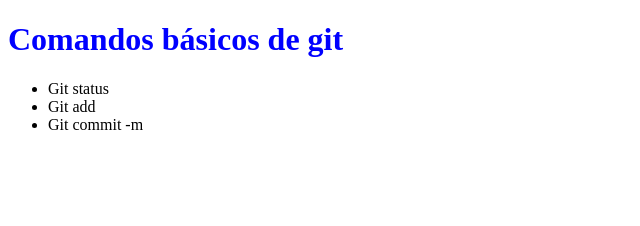
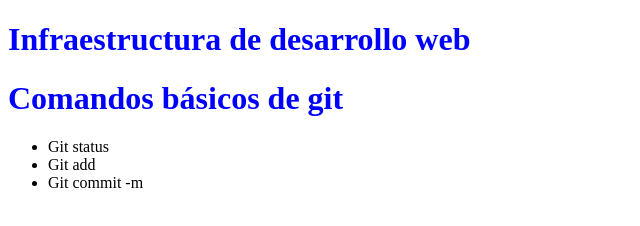
Before and after one commit to fesaenriquezhe/comandosGit, a plain HTML site: page index.html in a window 1280 px wide. Shown: the whole page, without its empty margins (0-640 px from the left). Drawn offline with Linux system fonts and the light colour scheme.

Commit message:
feature agregue nombre de materia a index

```diff
--- a/index.html
+++ b/index.html
@@ -6,6 +6,7 @@
     <link rel="stylesheet" href="css/miEstilo.css">
 </head>
 <body>
+<h1>Infraestructura de desarrollo web</h1>
 <h1>Comandos básicos de git</h1>
 <ul>
 <li>Git status</li>
```
